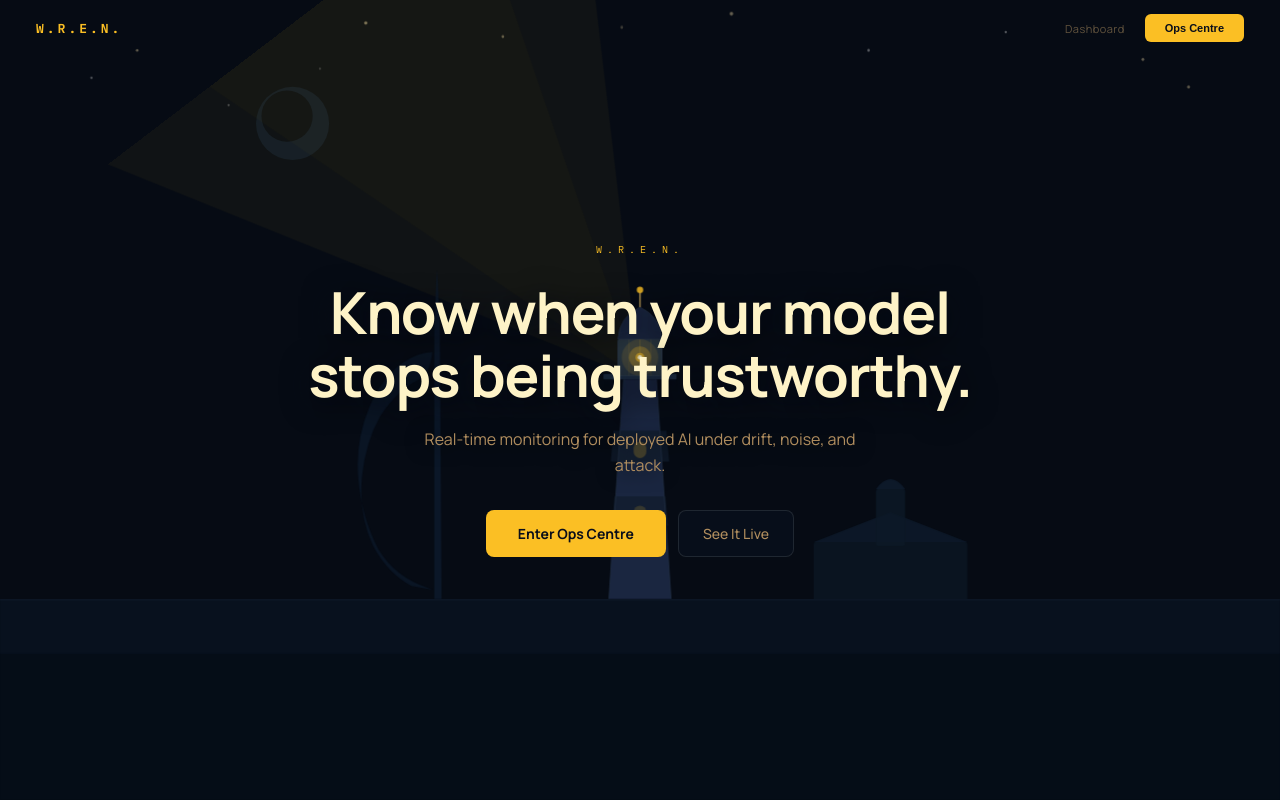
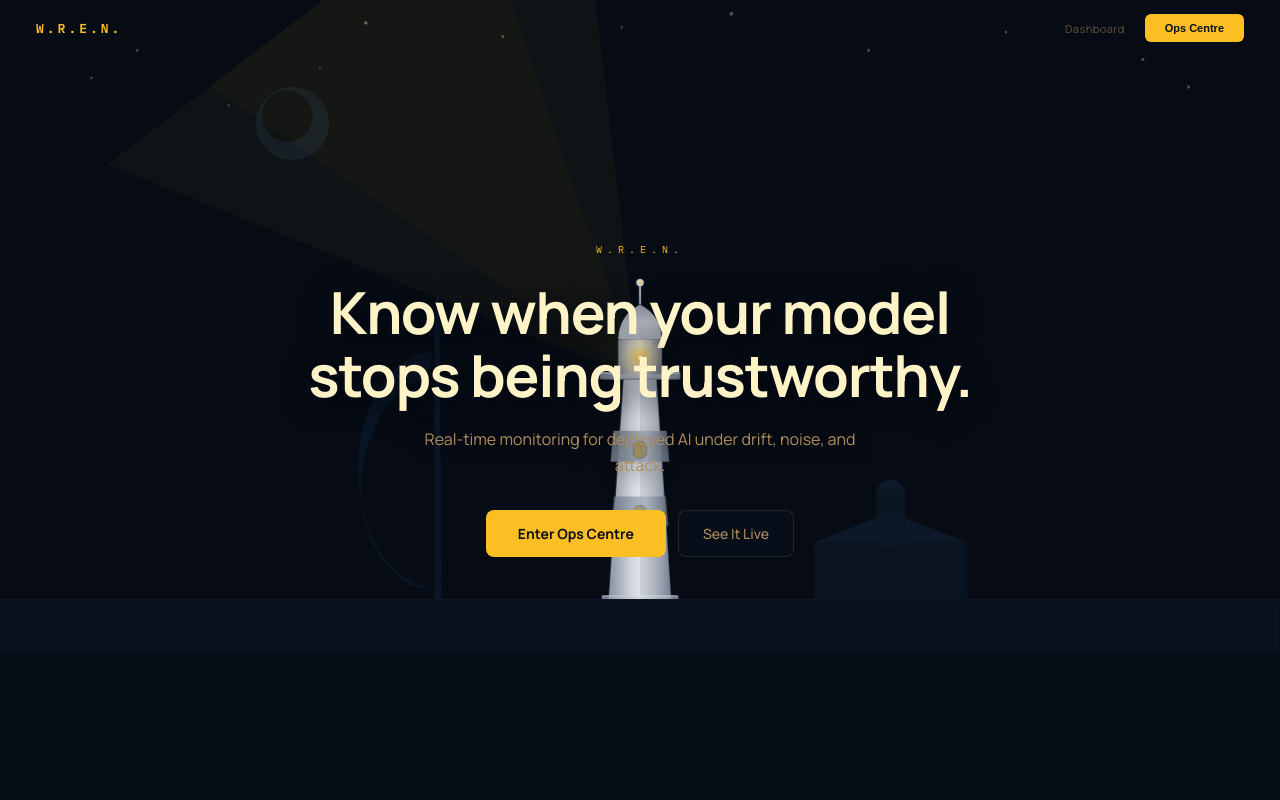
Before and after one commit to RedRemu/wren, a React (Vite) app: page / in a window 1280 px wide. Shown: the top 800 px of the page. Built offline with nearby package versions, Linux system fonts and the light colour scheme.

Commit message:
Refactor lighthouse SVG with 3D CAD elements
Updated the lighthouse section with 3D CAD elements, including gradients and new shapes for improved visual representation.

```diff
--- a/src/App.jsx
+++ b/src/App.jsx
@@ -1412,27 +1412,90 @@ function HeroSection(props) {
         <rect x="958" y="560" width="32" height="62" fill="#0d1927" opacity=".8" rx="2"/>
         <path d="M958,560 Q974,538 990,560" fill="#0f1d2e" opacity=".8"/>
 
-        {/* ── LIGHTHOUSE ── */}
-        <polygon points="666,680 734,680 718,440 682,440" fill="#1a2640"/>
-        <polygon points="668,530 732,530 729,496 671,496" fill="#111c2c" opacity=".75"/>
-        <polygon points="669,600 731,600 728,568 672,568" fill="#111c2c" opacity=".7"/>
-        <line x1="666" y1="680" x2="682" y2="440" stroke="#253348" strokeWidth="1" opacity=".8"/>
-        <line x1="734" y1="680" x2="718" y2="440" stroke="#253348" strokeWidth="1" opacity=".8"/>
-
-        {/* Lamp housing */}
-        <rect x="660" y="434" width="80" height="6" rx="1" fill="#1e2f45"/>
-        <rect x="676" y="396" width="48" height="40" rx="2" fill="#1e2f45" stroke="#2a3a52" strokeWidth="1"/>
-        <rect x="676" y="396" width="48" height="40" rx="2" fill="#fbbf24" opacity={0.05 + prox * 0.1}/>
-        <line x1="688" y1="396" x2="688" y2="436" stroke="#fbbf24" strokeWidth=".4" opacity=".25"/>
-        <line x1="700" y1="396" x2="700" y2="436" stroke="#fbbf24" strokeWidth=".5" opacity=".35"/>
-        <line x1="712" y1="396" x2="712" y2="436" stroke="#fbbf24" strokeWidth=".4" opacity=".25"/>
-        <path d="M676,396 Q677,372 700,361 Q723,372 724,396Z" fill="#1a2640" stroke="#253348" strokeWidth="1"/>
-        <line x1="700" y1="361" x2="700" y2="344" stroke="#c4a35a" strokeWidth="1.5"/>
-        <circle cx="700" cy="342" r="3.5" fill="#fbbf24" opacity=".85"/>
-
-        {/* Windows */}
-        <rect x="693" y="508" width="14" height="18" rx="7" fill="#fbbf24" opacity=".22"/>
-        <rect x="693" y="578" width="14" height="18" rx="7" fill="#fbbf24" opacity=".16"/>
+        {/* ── LIGHTHOUSE (3D CAD) ── */}
+        <defs>
+          <linearGradient id="towerG" x1="0" y1="0" x2="1" y2="0">
+            <stop offset="0%" stopColor="#8892a0"/>
+            <stop offset="35%" stopColor="#d0d5dc"/>
+            <stop offset="55%" stopColor="#e8eaef"/>
+            <stop offset="75%" stopColor="#c0c6cf"/>
+            <stop offset="100%" stopColor="#7a8494"/>
+          </linearGradient>
+          <linearGradient id="bandG" x1="0" y1="0" x2="1" y2="0">
+            <stop offset="0%" stopColor="#6b7585"/>
+            <stop offset="40%" stopColor="#9aa3b2"/>
+            <stop offset="60%" stopColor="#a8b0be"/>
+            <stop offset="100%" stopColor="#5e6878"/>
+          </linearGradient>
+          <linearGradient id="domeG" x1="0" y1="1" x2="0" y2="0">
+            <stop offset="0%" stopColor="#b0b8c4"/>
+            <stop offset="50%" stopColor="#d8dce3"/>
+            <stop offset="100%" stopColor="#9aa2af"/>
+          </linearGradient>
+          <linearGradient id="lampG" x1="0" y1="0" x2="1" y2="0">
+            <stop offset="0%" stopColor="#7a8494"/>
+            <stop offset="30%" stopColor="#c0c8d2"/>
+            <stop offset="50%" stopColor="#dde1e8"/>
+            <stop offset="70%" stopColor="#b8c0cc"/>
+            <stop offset="100%" stopColor="#6e7888"/>
+          </linearGradient>
+          <linearGradient id="railG" x1="0" y1="0" x2="1" y2="0">
+            <stop offset="0%" stopColor="#8a94a4"/>
+            <stop offset="50%" stopColor="#d0d6de"/>
+            <stop offset="100%" stopColor="#8a94a4"/>
+          </linearGradient>
+        </defs>
+
+        {/* Tower body */}
+        <polygon points="666,680 734,680 718,440 682,440" fill="url(#towerG)"/>
+        {/* Shadow side */}
+        <polygon points="700,440 718,440 734,680 700,680" fill="#6e7888" opacity=".25"/>
+        {/* Edge highlights */}
+        <line x1="666" y1="680" x2="682" y2="440" stroke="#f0f2f5" strokeWidth="0.6" opacity=".5"/>
+        <line x1="734" y1="680" x2="718" y2="440" stroke="#4a5468" strokeWidth="0.5" opacity=".4"/>
+
+        {/* Bands */}
+        <polygon points="668,530 732,530 729,496 671,496" fill="url(#bandG)" opacity=".9"/>
+        <line x1="671" y1="496" x2="668" y2="530" stroke="#f0f2f5" strokeWidth="0.4" opacity=".35"/>
+        <polygon points="669,600 731,600 728,568 672,568" fill="url(#bandG)" opacity=".85"/>
+        <line x1="672" y1="568" x2="669" y2="600" stroke="#f0f2f5" strokeWidth="0.4" opacity=".3"/>
+
+        {/* Gallery/railing */}
+        <rect x="656" y="432" width="88" height="8" rx="2" fill="url(#railG)"/>
+        <rect x="656" y="432" width="88" height="2" rx="1" fill="#eef0f3" opacity=".5"/>
+        <rect x="656" y="438" width="88" height="1" fill="#5e6878" opacity=".3"/>
+
+        {/* Lamp room */}
+        <rect x="676" y="396" width="48" height="38" rx="2" fill="url(#lampG)"/>
+        <rect x="676" y="396" width="48" height="38" rx="2" fill="#fbbf24" opacity={0.06 + prox * 0.12}/>
+        {/* Glass panes */}
+        <line x1="688" y1="396" x2="688" y2="434" stroke="rgba(255,255,255,.15)" strokeWidth=".6"/>
+        <line x1="700" y1="396" x2="700" y2="434" stroke="rgba(255,255,255,.2)" strokeWidth=".6"/>
+        <line x1="712" y1="396" x2="712" y2="434" stroke="rgba(255,255,255,.15)" strokeWidth=".6"/>
+        {/* Lamp room highlight */}
+        <rect x="677" y="397" width="12" height="36" rx="1" fill="#fff" opacity=".06"/>
+
+        {/* Dome */}
+        <path d="M676,396 Q677,370 700,358 Q723,370 724,396Z" fill="url(#domeG)"/>
+        <path d="M676,396 Q677,370 700,358 Q700,370 700,396Z" fill="#fff" opacity=".08"/>
+        {/* Spire */}
+        <line x1="700" y1="358" x2="700" y2="336" stroke="#c0c8d2" strokeWidth="2"/>
+        <line x1="700" y1="358" x2="700" y2="336" stroke="#fff" strokeWidth="0.5" opacity=".3"/>
+        <circle cx="700" cy="334" r="4" fill="#d0d6de" stroke="#9aa2af" strokeWidth="0.5"/>
+        <circle cx="699" cy="333" r="1.5" fill="#fff" opacity=".3"/>
+        <circle cx="700" cy="334" r="2" fill="#fbbf24" opacity=".7"/>
+
+        {/* Windows - recessed with shadow */}
+        <rect x="692" y="507" width="16" height="20" rx="8" fill="#3a4050" opacity=".4"/>
+        <rect x="693" y="508" width="14" height="18" rx="7" fill="#fbbf24" opacity=".3"/>
+        <rect x="693" y="508" width="7" height="18" rx="4" fill="#fbbf24" opacity=".12"/>
+        <rect x="692" y="577" width="16" height="20" rx="8" fill="#3a4050" opacity=".35"/>
+        <rect x="693" y="578" width="14" height="18" rx="7" fill="#fbbf24" opacity=".22"/>
+        <rect x="693" y="578" width="7" height="18" rx="4" fill="#fbbf24" opacity=".08"/>
+
+        {/* Base */}
+        <rect x="658" y="676" width="84" height="6" rx="2" fill="url(#railG)" opacity=".8"/>
+        <rect x="658" y="676" width="84" height="1.5" rx="1" fill="#eef0f3" opacity=".3"/>
 
         {/* Lamp glow */}
         <circle cx="700" cy="416" r={glowR} fill="#fbbf24" opacity={glowOp}/>
```
